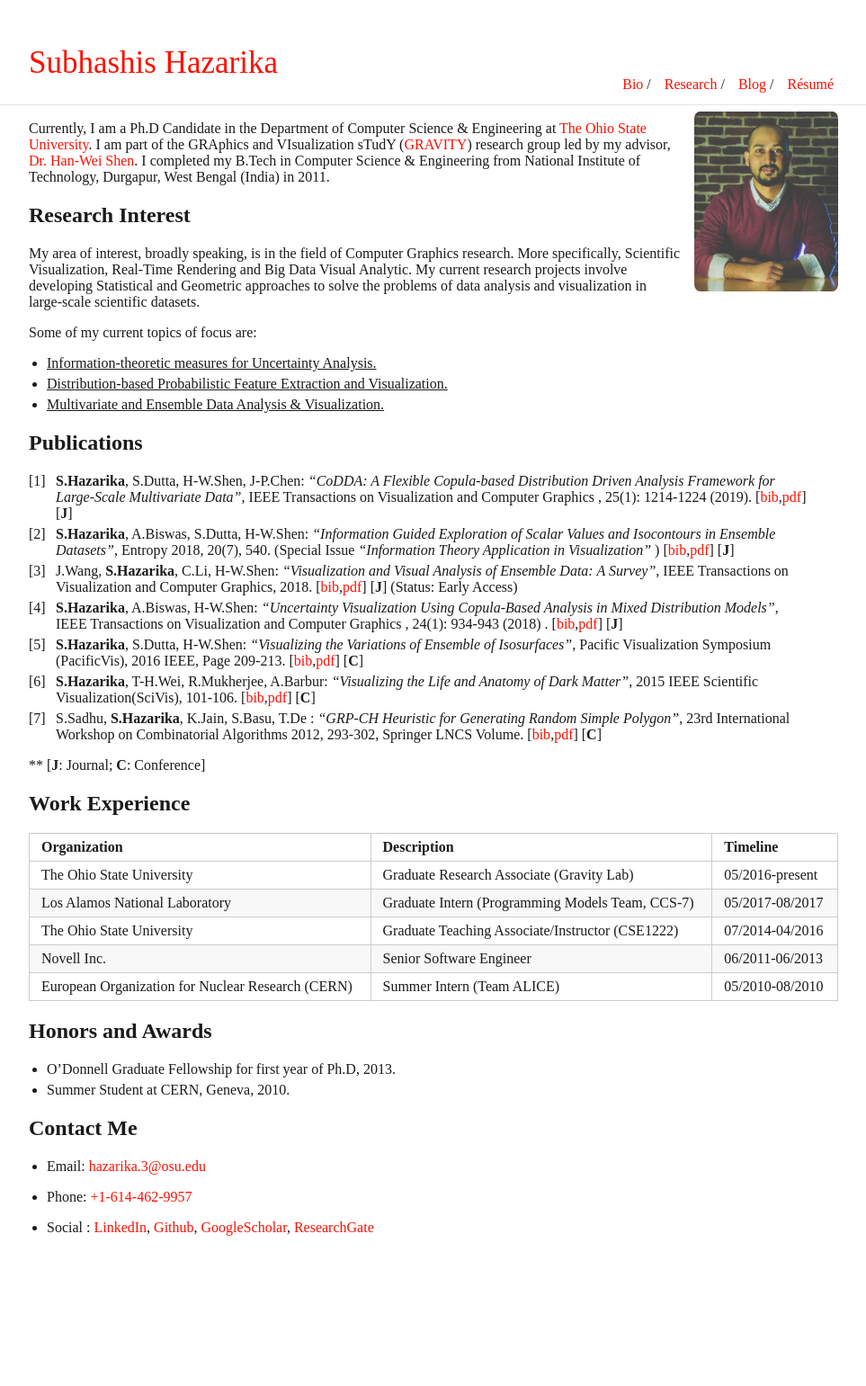
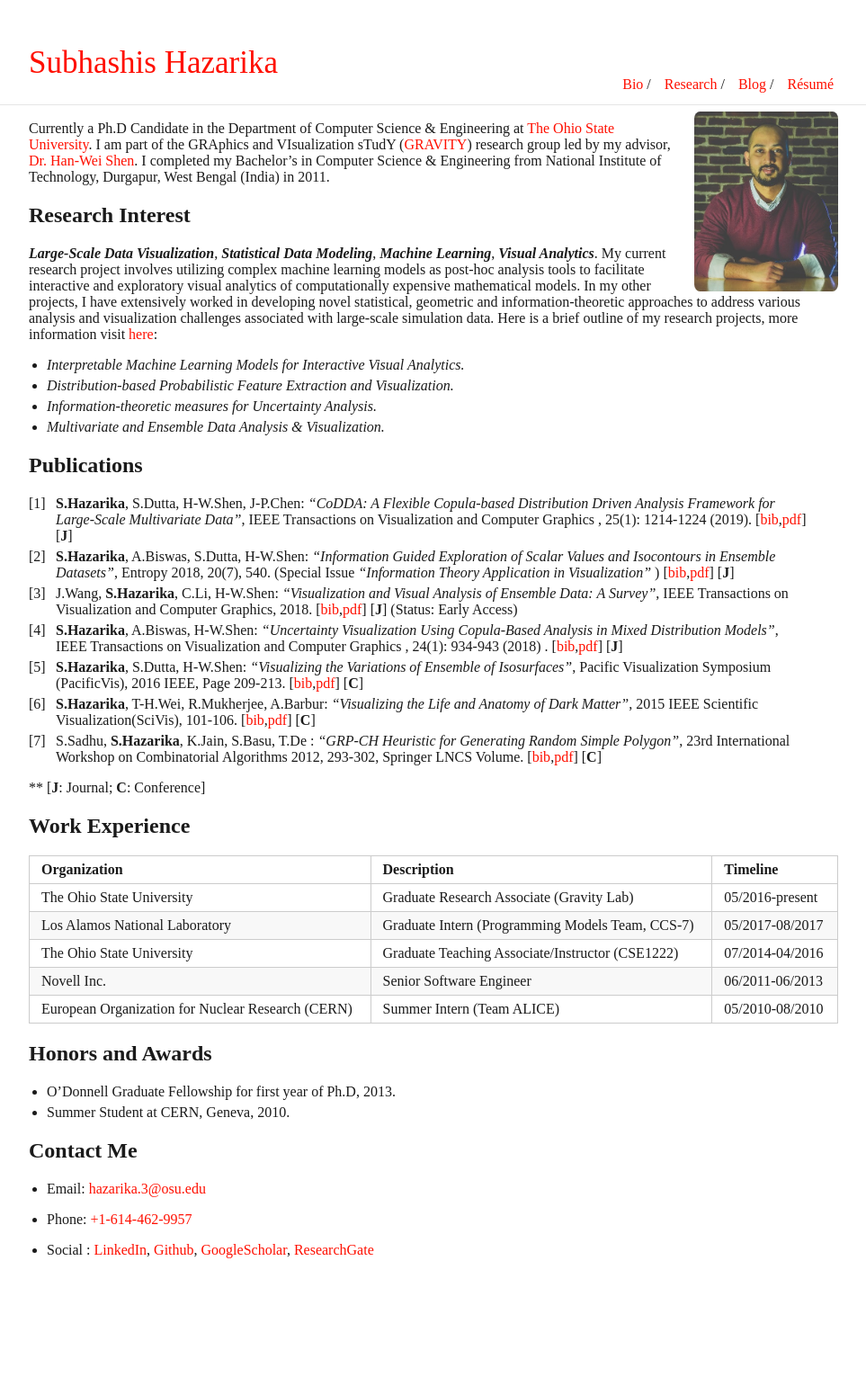
Before and after one commit to subhashis-parc/subhashis.github.io, a Jekyll site: the page built from index.md, in a window 1280 px wide. Shown: the whole page at 90% size, without its empty margins (158-1121 px from the left). Built offline with Jekyll 4.4.1, drawn with Linux system fonts in a browser that asks for light colours; before the commit the page ends 1516 px from its top, so only the background shows below that.

Commit message:
new research interest

```diff
--- a/index.md
+++ b/index.md
@@ -5,19 +5,22 @@ layout: default
 
 <img class="profile-picture" src="SHP_0438_lowres.jpg">
 
-Currently, I am a Ph.D Candidate in the Department of Computer Science & Engineering at [The Ohio State University](https://cse.osu.edu/). I am part of the GRAphics and VIsualization sTudY ([GRAVITY](http://web.cse.ohio-state.edu/~shen.94/hwshen/Research.html)) research group led by my advisor, [Dr. Han-Wei Shen](http://web.cse.ohio-state.edu/~shen.94/hwshen/Welcome.html). I completed my B.Tech in Computer Science & Engineering from National Institute of Technology, Durgapur, West Bengal (India) in 2011.
+Currently a Ph.D Candidate in the Department of Computer Science & Engineering at [The Ohio State University](https://cse.osu.edu/). I am part of the GRAphics and VIsualization sTudY ([GRAVITY](http://web.cse.ohio-state.edu/~shen.94/hwshen/Research.html)) research group led by my advisor, [Dr. Han-Wei Shen](http://web.cse.ohio-state.edu/~shen.94/hwshen/Welcome.html). I completed my Bachelor's in Computer Science & Engineering from National Institute of Technology, Durgapur, West Bengal (India) in 2011.
 
 
 ## Research Interest
 
-My area of interest, broadly speaking, is in the field of Computer Graphics research. More specifically, Scientific Visualization, Real-Time Rendering and Big Data Visual Analytic. My current research projects involve developing Statistical and Geometric approaches to solve the problems of data analysis and visualization in large-scale scientific datasets.
-
-Some of my current topics of focus are:
+<i><b>Large-Scale Data Visualization</b></i>, <i><b>Statistical Data Modeling</b></i>, <i><b>Machine Learning</b></i>, <i><b>Visual Analytics</b></i>. My current research project involves utilizing complex machine learning models as post-hoc analysis tools to facilitate interactive and exploratory visual analytics of computationally expensive mathematical models. In my other projects, I have extensively worked in developing novel statistical, geometric and information-theoretic approaches to address various analysis and visualization challenges associated with large-scale simulation data. Here is a brief outline of my research projects, more information visit [here](/research):
 
 
-* <u>Information-theoretic measures for Uncertainty Analysis.</u>
-* <u>Distribution-based Probabilistic Feature Extraction and Visualization.</u>
-* <u>Multivariate and Ensemble Data Analysis & Visualization.</u>
+<!-- My area of interest, broadly speaking, is in the field of Computer Graphics research. More specifically, Scientific Visualization, Real-Time Rendering and Big Data Visual Analytic. My current research projects involve developing Statistical and Geometric approaches to solve the problems of data analysis and visualization in large-scale scientific datasets.  -->
+
+
+
+* <i>Interpretable Machine Learning Models for Interactive Visual Analytics. </i>
+* <i>Distribution-based Probabilistic Feature Extraction and Visualization.</i>
+* <i>Information-theoretic measures for Uncertainty Analysis.</i>
+* <i>Multivariate and Ensemble Data Analysis & Visualization.</i>
 
 
 
```
Also changed, not shown: 6 other files.
